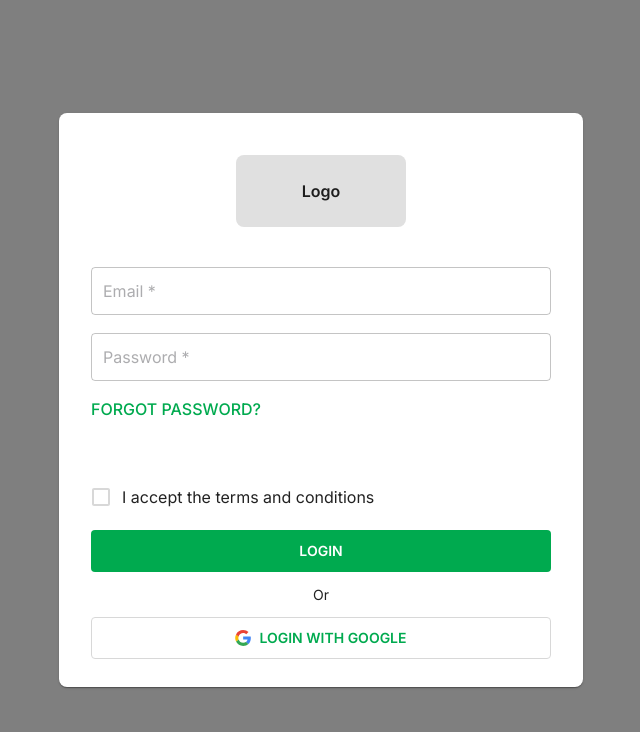
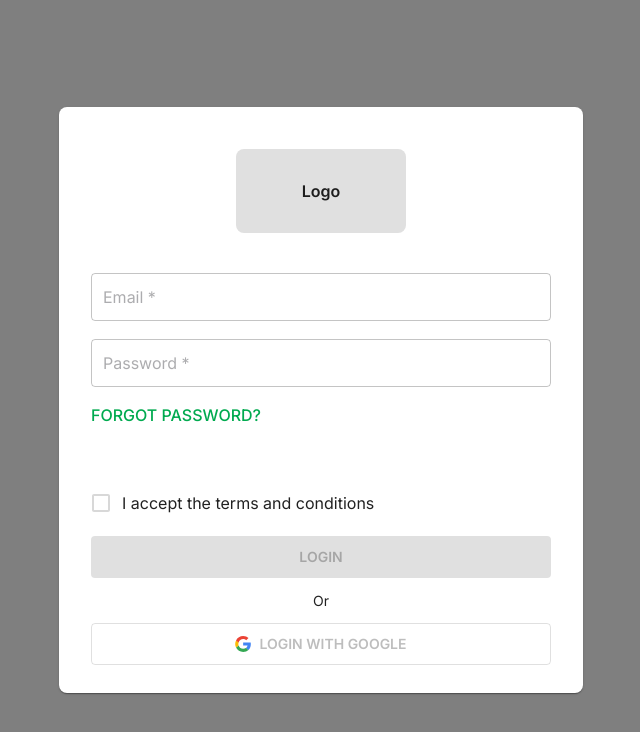
Before and after one commit to sina-salahshour/tug-assessment, a Next.js app: page /en/auth/login in a window 1280 px wide. Shown: the top 732 px of the page, without its empty margins (319-959 px from the left). Built offline with nearby package versions, Linux system fonts and the light colour scheme; what i18next-resources-to-backend would draw is missing.

Commit message:
login page validation logic

```diff
--- a/src/features/auth/auth.styles.ts
+++ b/src/features/auth/auth.styles.ts
@@ -24,7 +24,6 @@ export const AuthCardContainer = styled(Box)({
 	paddingInline: '12px',
 });
 export const AuthCard = styled(Card)({
-	height: '574px',
 	minWidth: '0',
 	borderRadius: '8px',
 	paddingInline: '32px',
@@ -52,6 +51,7 @@ export const AuthInput = styled(TextField)({
 	borderRadius: '4px',
 	fontSize: '16px',
 	height: '48px',
+	transition: 'all 300ms',
 	[`& .MuiInputBase-input`]: {
 		padding: '12px',
 		height: '24px',
@@ -60,6 +60,9 @@ export const AuthInput = styled(TextField)({
 		'&::placeholder': {
 			color: '#3C3C42',
 		},
+	},
+	'&:has(.Mui-error)': {
+		marginBottom: '12px',
 	},
 });
 
--- a/src/features/auth/login-page.tsx
+++ b/src/features/auth/login-page.tsx
@@ -1,6 +1,10 @@
 'use client';
 
+import { zodResolver } from '@hookform/resolvers/zod';
 import { FormControlLabel, Stack } from '@mui/material';
+import { useCallback, useState } from 'react';
+import { useForm } from 'react-hook-form';
+import { z } from 'zod';
 
 import {
 	AcceptTermsCheckbox,
@@ -17,33 +21,87 @@ import {
 	SSOButton,
 } from './auth.styles';
 
+const loginSchema = z.object({
+	email: z.email('email is not valid'),
+	password: z.string().min(1, 'password is required'),
+});
+
+type FormType = z.infer<typeof loginSchema>;
+
 export function LoginPage() {
+	const {
+		register,
+		formState: { errors },
+		handleSubmit,
+	} = useForm<FormType>({
+		resolver: zodResolver(loginSchema),
+	});
+	const [hasAcceptedTerms, setHasAcceptedTerms] = useState(false);
+
+	const onFormSubmit = useCallback(function onFormSubmit(form: FormType) {
+		void form;
+	}, []);
+
 	return (
 		<AuthPageContainer>
 			<AuthCardWrapper>
 				<AuthCardContainer>
 					<AuthCard>
+						<form onSubmit={handleSubmit(onFormSubmit)}>
 							<MockCardLogo>Logo</MockCardLogo>
 							<Stack gap={'18px'}>
-							<AuthInput placeholder='Email *' required variant='outlined' />
-							<AuthInput placeholder='Password *' required variant='outlined' />
+								<AuthInput
+									helperText={errors.email?.message}
+									error={errors.email != null}
+									placeholder='Email *'
+									required
+									variant='outlined'
+									{...register('email')}
+								/>
+								<AuthInput
+									helperText={errors.password?.message}
+									error={errors.password != null}
+									placeholder='Password *'
+									required
+									variant='outlined'
+									{...register('password')}
+								/>
 							</Stack>
 							<ForgotPasswordLink href='/auth/reset-password'>
 								FORGOT PASSWORD?
 							</ForgotPasswordLink>
 							<FormControlLabel
-							control={<AcceptTermsCheckbox />}
+								control={
+									<AcceptTermsCheckbox
+										checked={hasAcceptedTerms}
+										onChange={(e) =>
+											setHasAcceptedTerms(e.currentTarget.checked)
+										}
+									/>
+								}
 								label='I accept the terms and conditions'
 							/>
 							<AuthCardActionContainer>
-							<LoginButton variant='contained' disableElevation fullWidth>
+								<LoginButton
+									type='submit'
+									variant='contained'
+									disableElevation
+									fullWidth
+									disabled={!hasAcceptedTerms}
+								>
 									LOGIN
 								</LoginButton>
 								<div>Or</div>
-							<SSOButton variant='outlined' disableElevation fullWidth>
+								<SSOButton
+									disabled={!hasAcceptedTerms}
+									variant='outlined'
+									disableElevation
+									fullWidth
+								>
 									<GoogleIcon /> LOGIN WITH GOOGLE
 								</SSOButton>
 							</AuthCardActionContainer>
+						</form>
 					</AuthCard>
 				</AuthCardContainer>
 			</AuthCardWrapper>
```
Also changed, not shown: src/app/(no-language)/note.md (added, +3 -0 lines). Lines whose indentation alone changed are shown as unchanged.
